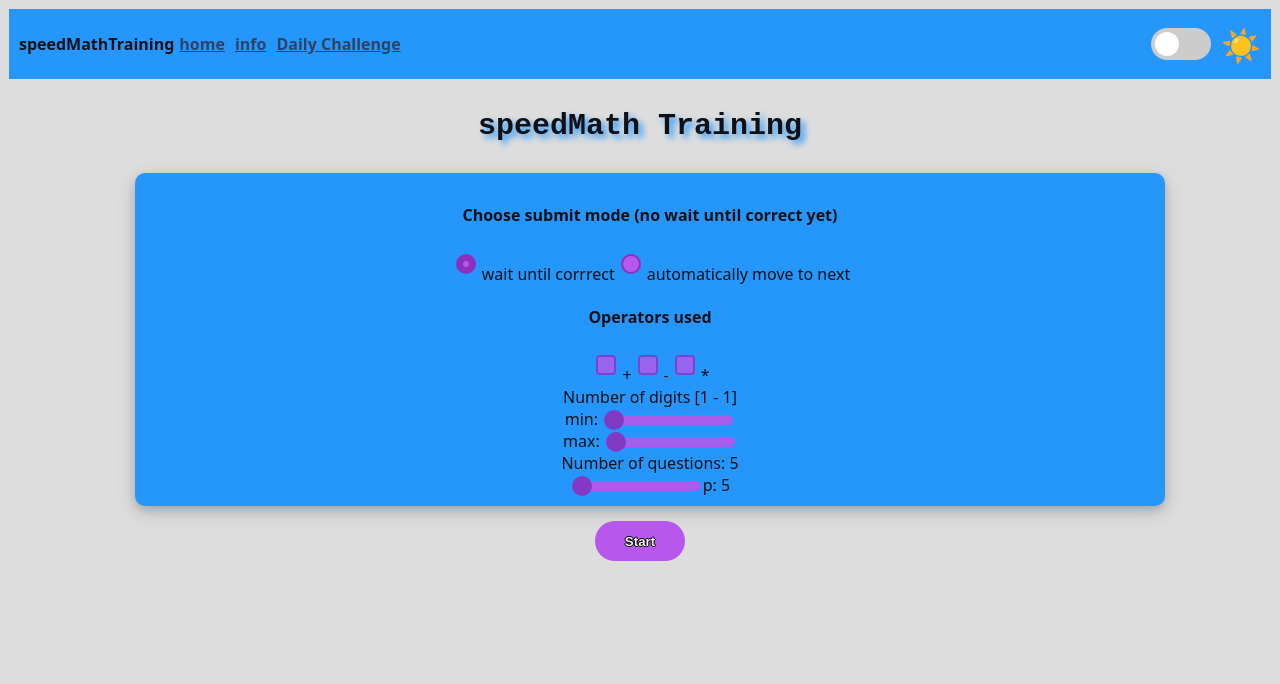
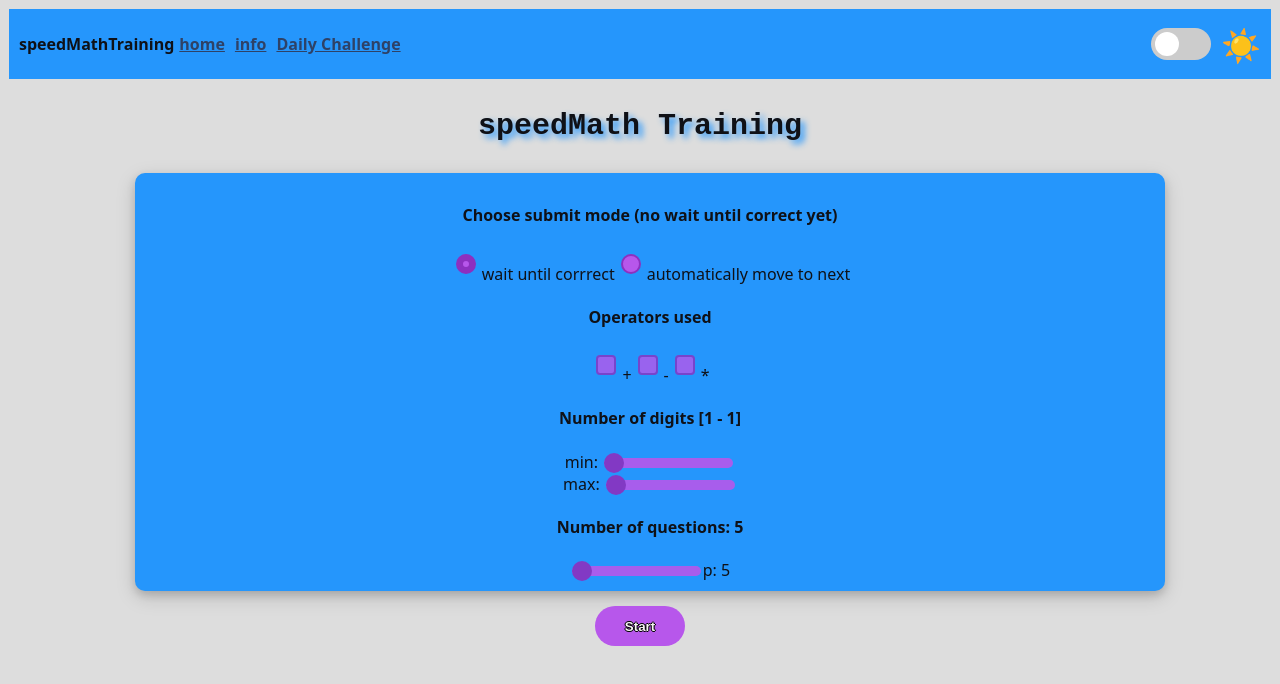
Before and after one commit to ViLP357/speedMathTraining, a React (Vite) app in the folder frontend/speedMathTrainingFrontend/: page / in a window 1280 px wide. Shown: the top 684 px of the page. Built offline with nearby package versions, Linux system fonts and the light colour scheme.

Commit message:
all preferences use zustand

```diff
--- a/frontend/speedMathTrainingFrontend/src/components/DailyChallenge.tsx
+++ b/frontend/speedMathTrainingFrontend/src/components/DailyChallenge.tsx
@@ -4,11 +4,20 @@ import { useSettingsStore } from '../store.js'
 const DailyChallenge = ()=> {
     const apply = () => {
         changeQuestions(10)
+        changeDigits([2, 3])
+        changeUsedOperators({
+            addition: true,
+            subtraction: true,
+            multiplication: false
+        })
     }
-    const { questions, changeQuestions } = useSettingsStore()
+    const { questions, changeQuestions, digits, changeDigits, usedOperators, changeUsedOperators } = useSettingsStore()
+    console.log(usedOperators)
     return (
         <div>
-            q:{questions}
+            q:{questions},
+            {digits[0]}, {digits[1]}
+
            <h3 className={styles.header}>Todays challenge</h3>
             <p>2-3 digits</p>
             <p>10 questions</p>
--- a/frontend/speedMathTrainingFrontend/src/components/GamePage.tsx
+++ b/frontend/speedMathTrainingFrontend/src/components/GamePage.tsx
@@ -7,21 +7,14 @@ import { useSettingsStore } from '../store.js'
 
 const GamePage = () => {
   const siteName = "speedMath Training";
-  const { questions, changeQuestions } = useSettingsStore()
+  const { questions, changeQuestions, digits, changeDigits, usedOperators, changeUsedOperators } = useSettingsStore()
 
-  const [operators, setOperators] = useState<OperatorsStates>({
-    addition: false,
-    subtraction: false,
-    multiplication: false,
-  });
+  const [operators, setOperators] = useState<OperatorsStates>(usedOperators);
   const [started, setStarted] = useState<boolean>(false);
   const [errorMessage, setErrorMessage ] = useState<string>("");
-  const [range, setRange] = useState<number[]>([1,1])
+  const [range, setRange] = useState<number[]>(digits)
   const [ numberOfQuestions, setNumberOfQuestions] = useState<number>(questions)
   const [submitMode, setSubmitMode] = useState<submitMode>(0);
-
-
-
 
   const handleOperatorChange = (e : React.ChangeEvent<HTMLInputElement>) => {
 
@@ -31,6 +24,7 @@ const GamePage = () => {
       ...prev,
       [operator]: checked
     }))
+    changeUsedOperators(operators)
   }
   const startGame = () => {
     if (operators.addition === true || operators.subtraction === true||operators.multiplication === true) {
@@ -50,9 +44,10 @@ const GamePage = () => {
       } else if(event.target.id==="maxinp") {
         setRange(prev=>[prev[0], Number(event.target.value)]);
         setRange(prev=>[Math.min(prev[0], prev[1]), prev[1]]);
+        changeDigits(range) //flux/zustand-store
       } else if(event.target.id === "inpNumberOfQuestions") {
         setNumberOfQuestions(Number(event.target.value))
-        changeQuestions(Number(event.target.value))
+        changeQuestions(numberOfQuestions)
       }
   }
   const handleSubmitMode = (event:React.ChangeEvent<HTMLInputElement>)=> {
@@ -88,14 +83,14 @@ const GamePage = () => {
           <input className={styles.checkbox} type = "checkbox" name="subtraction" checked={operators.subtraction} onChange={handleOperatorChange}/>-
           <input className={styles.checkbox} type = "checkbox" name="multiplication" checked={operators.multiplication} onChange={handleOperatorChange}/>*
         </form>
-        Number of digits [{range[0]} - {range[1]}]
-        <br></br>
+       <h4> Number of digits [{range[0]} - {range[1]}]</h4>
+
           min: <input className={styles.slider} id="mininp" type = "range" min="1" max="5" value = {range[0]} onChange={handleChange}/>
           <br></br>
           max: <input className={styles.slider} id="maxinp" type = "range" min="1" max="5" value = {range[1]} onChange={handleChange}/>
         <br></br>
-        Number of questions: {numberOfQuestions}
-        <br></br>
+        <h4>Number of questions: {numberOfQuestions}</h4>
+
         <input className={styles.slider} id = "inpNumberOfQuestions" type = "range" min="5" max="20" step = "5" value = {numberOfQuestions} onChange={handleChange}/>
         p: {questions}
 
--- a/frontend/speedMathTrainingFrontend/src/store.js
+++ b/frontend/speedMathTrainingFrontend/src/store.js
@@ -2,8 +2,15 @@ import { create } from 'zustand'
 
 export const useSettingsStore = create(set => ({
   questions: 5,
+  digits: [1, 1],
+  usedOperators: {
+    addition: false,
+    subtraction: false,
+    multiplication: false,
+  },
   changeQuestions: value => set(state => ({questions: value })),
-  decrement: () => set(state => ({ counter: state.counter - 1 })),
+  changeDigits: value => set(state => ({digits: value})),
+  changeUsedOperators: value=>set(state => ({usedOperators: value}))
 }))
 
-//export const useSettings = () => useSettingsStore(state => state.questions)
+//export const useSettingsControls = () => useSettingsStore(state => state.actions)
```
